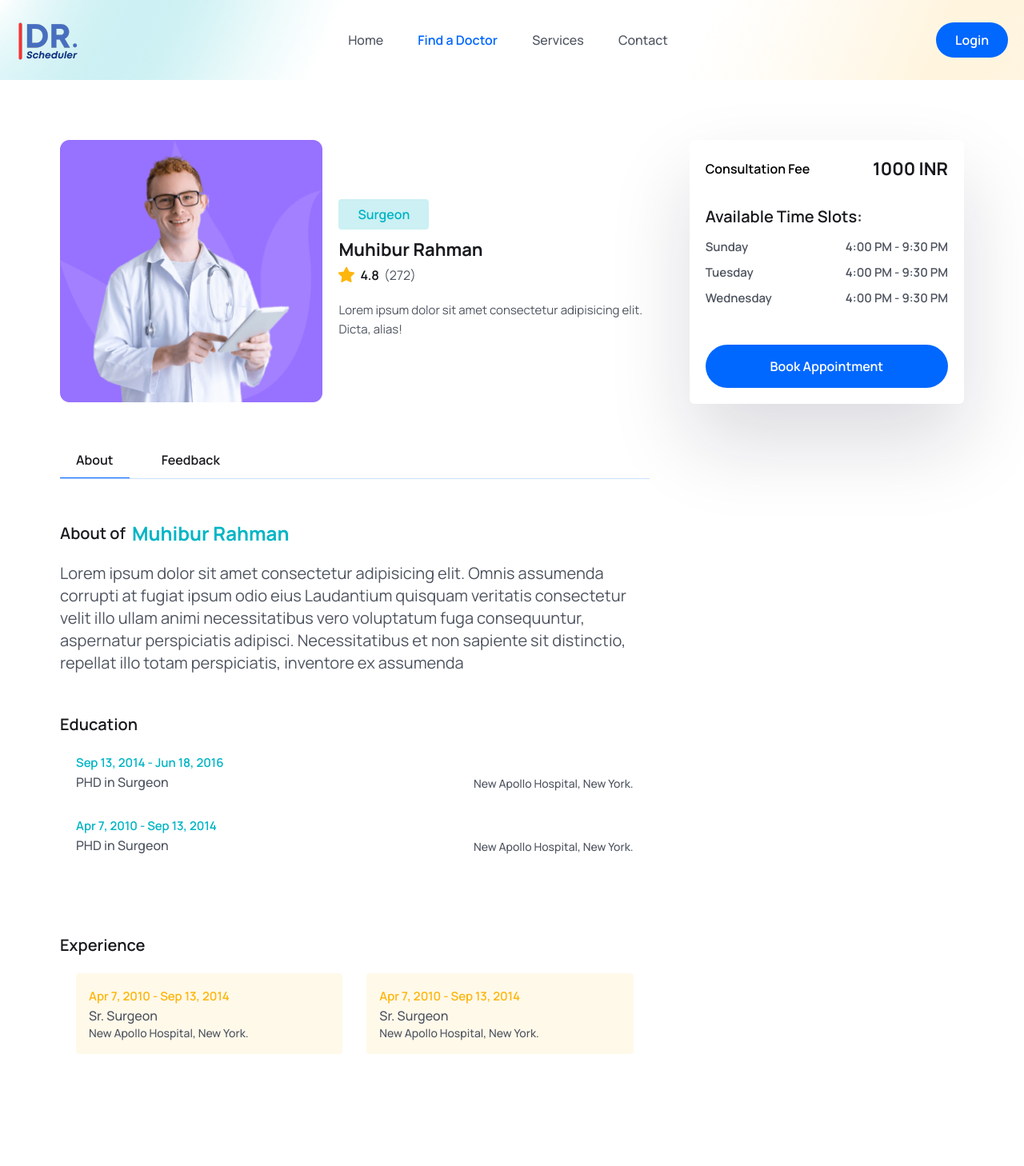
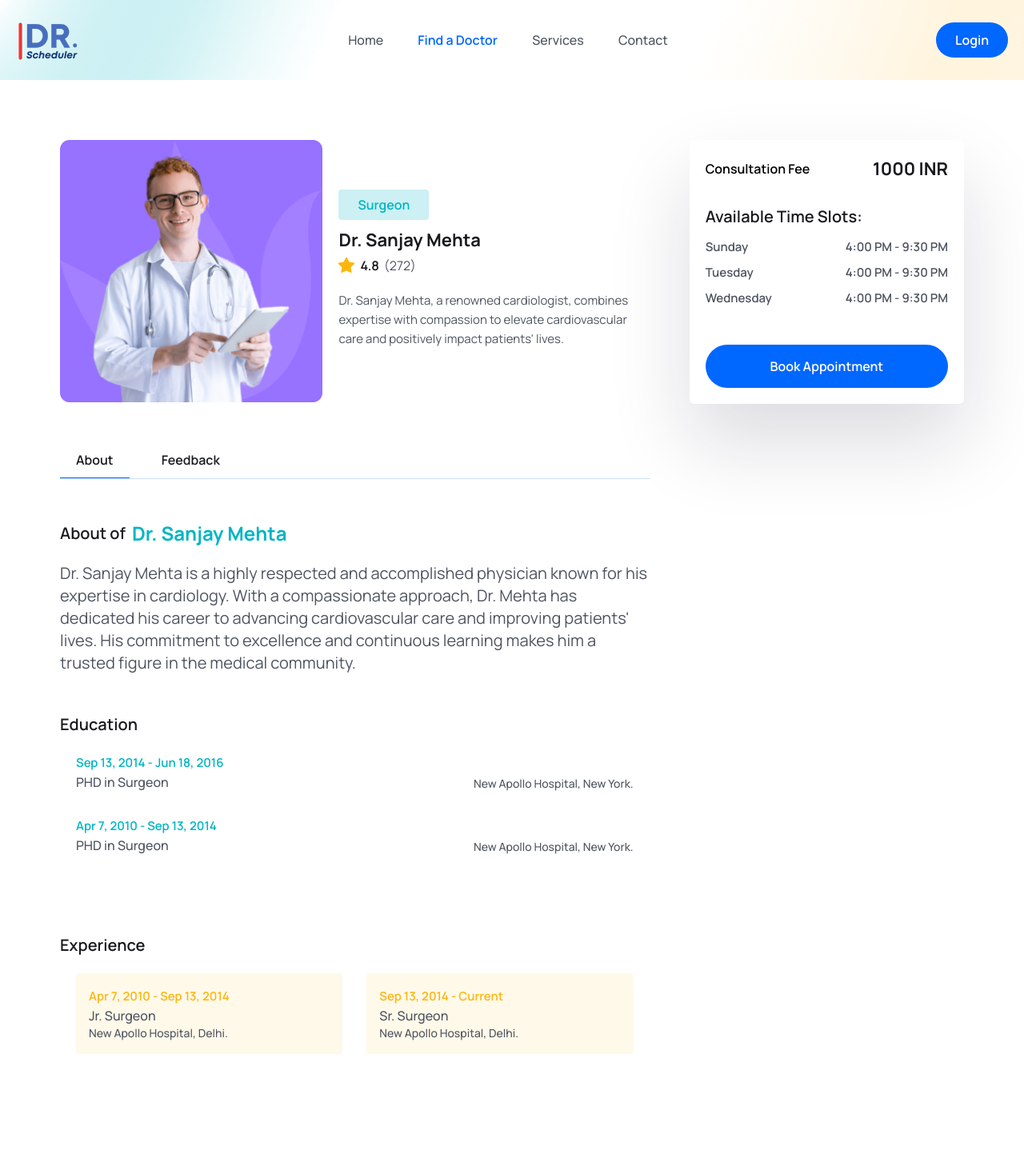
Before and after one commit to Gautam-Adhikari/drscheduler2, a React (Vite) app: page /doctors/1 in a window 1280 px wide. Shown: the top 1458 px of the page at 80% size. Built offline with nearby package versions, Linux system fonts and the light colour scheme.

Commit message:
final updates

```diff
--- a/package.json
+++ b/package.json
@@ -13,7 +13,7 @@
     "react": "^18.2.0",
     "react-dom": "^18.2.0",
     "react-icons": "^4.12.0",
-    "react-router-dom": "^6.21.0",
+    "react-router-dom": "^6.21.1",
     "react-spinners": "^0.13.8",
     "react-toastify": "^9.1.3",
     "swiper": "^11.0.5"
@@ -29,6 +29,6 @@
     "eslint-plugin-react-refresh": "^0.4.5",
     "postcss": "^8.4.32",
     "tailwindcss": "^3.3.6",
-    "vite": "^5.0.8"
+    "vite": "^5.0.10"
   }
 }
--- a/src/components/Testimonial/Testimonial.jsx
+++ b/src/components/Testimonial/Testimonial.jsx
@@ -50,7 +50,7 @@ const Testimonial = () => {
         <SwiperSlide>
         <div className="py-[30px] px-5 rounded-3">
         <div className="flex items-center gap-[13px]">
-        <img src={patientAvatar} alt=""></img>
+        <img src="/src/assets/images/review.png" alt="" class="h-10"></img>
         <div><h4 className="text-[18px] leading-[30px] font-semibold text-headingColor">Priya Sharma</h4>
         <div className="flex items-center gap-[2px]">
         <HiStar className=" text-yellowColor w-[18px] h-5" />
--- a/src/pages/Doctors/DoctorAbout.jsx
+++ b/src/pages/Doctors/DoctorAbout.jsx
@@ -7,13 +7,12 @@ const DoctorAbout = () => {
             <h3 className="text-[20px] leading-[30px] text-headingColor font-semibold flex items-center
             gap-2"> About of
             <span className="text-irisBlueColor font-bold text-[24px] leading-9">
-            Muhibur Rahman
+            Dr. Sanjay Mehta
             </span>
             </h3>
             <p className=" text__para">
-            Lorem ipsum dolor sit amet consectetur adipisicing elit. Omnis assumenda corrupti at fugiat ipsum odio
-            eius Laudantium quisquam veritatis consectetur velit illo ullam animi necessitatibus vero voluptatum fuga
-            consequuntur, aspernatur perspiciatis adipisci. Necessitatibus et non sapiente sit distinctio, repellat illo totam perspiciatis, inventore ex assumenda</p>
+            Dr. Sanjay Mehta is a highly respected and accomplished physician known for his expertise in cardiology. With a compassionate approach, Dr. Mehta has dedicated his career to advancing cardiovascular care and improving patients' lives. His commitment to excellence and continuous learning makes him a trusted figure in the medical community.
+            </p>
         </div>
 
         <div className="mt-12">
@@ -58,19 +57,19 @@ const DoctorAbout = () => {
                 {formatDate("07-04-2010")} - {formatDate("13-09-2014")}
                 </span>
                 <p className="text-[16px] leading-6 font-medium text-textColor">
-                    Sr. Surgeon </p>
+                    Jr. Surgeon </p>
                     <p className="text-[14px] leading-5 font-medium text-textColor">
-            New Apollo Hospital, New York.
+            New Apollo Hospital, Delhi.
                 </p>
             </li>
             <li className="p-4 rounded bg-[#fff9ea]">
                 <span className="text-yellowColor text-[15px] leading-6 font-semibold">
-                {formatDate("07-04-2010")} - {formatDate("13-09-2014")}
+                {formatDate("13-09-2014")} - Current
                 </span>
                 <p className="text-[16px] leading-6 font-medium text-textColor">
                     Sr. Surgeon </p>
                     <p className="text-[14px] leading-5 font-medium text-textColor">
-            New Apollo Hospital, New York.
+            New Apollo Hospital, Delhi.
                 </p>
             </li>
         </ul>
--- a/src/pages/Doctors/DoctorDetails.jsx
+++ b/src/pages/Doctors/DoctorDetails.jsx
@@ -25,7 +25,7 @@ const DoctorDetails = () => {
     Surgeon
     </span>
     <h3 className=" text-headingColor text-[22px] leading-9 mt-3 font-bold">
-      Muhibur Rahman
+       Dr. Sanjay Mehta
     </h3>
     <div className="flex items-center gap-[6px]">
     <span className="flex items-center gap-[6px] text-[14px] leading-5 lg:text-[16px] lg:leading-7 font-semibold text-headingColor">
@@ -37,7 +37,7 @@ const DoctorDetails = () => {
     </div>
 
     <p className="text__para text-[14px] leading-6 md:text-[15px] lg:max-w-[390px]">
-    Lorem ipsum dolor sit amet consectetur adipisicing elit. Dicta, alias!</p>
+    Dr. Sanjay Mehta, a renowned cardiologist, combines expertise with compassion to elevate cardiovascular care and positively impact patients' lives.</p>
     </div>
     </div>
 
--- a/src/pages/Doctors/Doctors.jsx
+++ b/src/pages/Doctors/Doctors.jsx
@@ -2,8 +2,11 @@ import React from 'react'
 import DoctorCard from '../../components/Doctors/DoctorCard'
 import { doctors } from '../../assets/data/doctors'
 import Testimonial from '../../components/Testimonial/Testimonial'
+import { Link } from 'react-router-dom'
+import { BsArrowRight } from 'react-icons/bs'
 
 const Doctors = () => {
+
   return (
     <>
       <section className=" bg-[#fff9ea]">
@@ -14,17 +17,21 @@ const Doctors = () => {
       <input type="search"
       className="py-4 pl-4 pr-2 bg-transparent w-full focus:outline-none cursor-pointer placeholder:text-textColor"
       placeholder="Search Doctor"/>
+      <Link to="/doctors/1">
       <button className="btn mt-0 rounded-[0px] rounded-r-md">
           Search
       </button>
+      </Link>
       </div>
     </ div>
     </section>
     <section>
     <div className="container">
-    <div className='grid grid-cols-1 sm:grid-cols-2 md:grid-cols-3 lg:grid-cols-4 gap-5'>{doctors.map(doctor => (
+    <div className='grid grid-cols-1 sm:grid-cols-2 md:grid-cols-3 lg:grid-cols-4 gap-5'>
+      {doctors.map(doctor => (
             <DoctorCard key={doctor.id} doctor={doctor} />
-        ))}</div>
+        ))}
+        </div>
     </ div>
 </section>
 
--- a/src/pages/Doctors/Feedback.jsx
+++ b/src/pages/Doctors/Feedback.jsx
@@ -21,7 +21,7 @@ const Feedback = () => {
 
         <div>
         <h5 className="text-[16px] leading-6 text-primaryColor font-bold">
-        Ali ahmed </h5>
+        Nikhil Singh</h5>
         <p className="text-[14px] leading-6 text-textColor">
         {formatDate("14-02-2023" )}
         </p>
```
Also changed, not shown: 2 other files (tests, documents, lock files or other folders).
